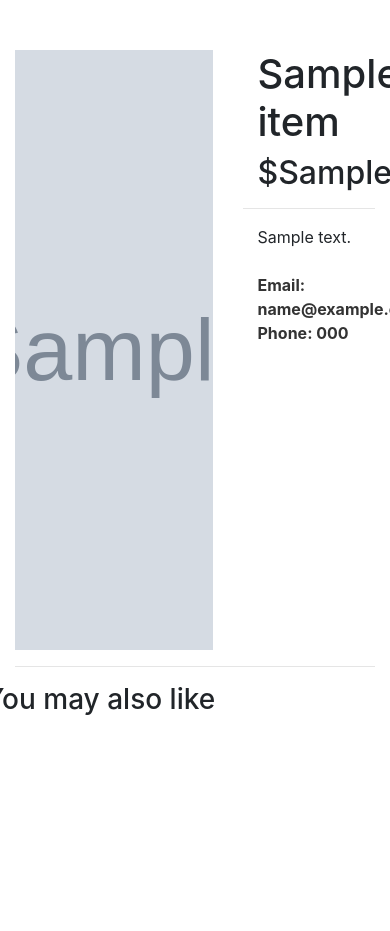
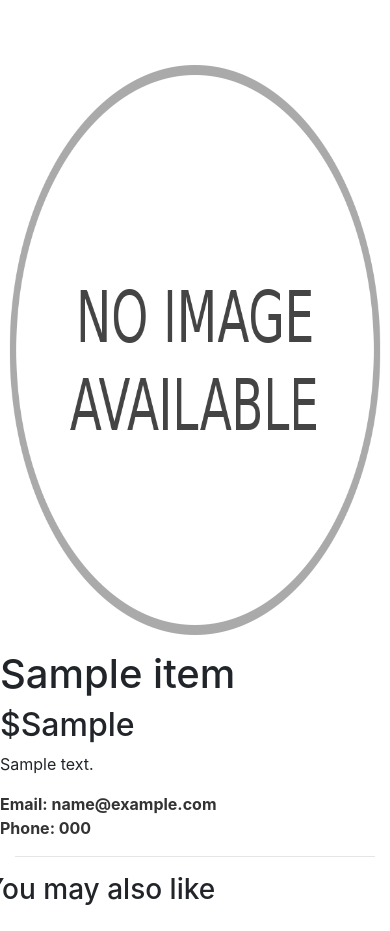
Before and after one commit to ahh1539/tiger_place, a Flask app: page /expanded-card/1 in a window 390 px wide; the page is wider, and only the part inside the window is pictured. Shown: the part 91-1022 px from the top of that part. Before the commit the page ends 806 px from the top of that part, so only its background shows below. Run offline with Flask 2, Linux system fonts and the light colour scheme; the visitor is signed in with stand-in values (Sample User, id 1); tables that the repository leaves empty hold one stand-in row (values such as "Sample post"); grey boxes marked "Sample" are stand-in pictures; some libraries are stand-ins or nearby versions.

Commit message:
added mobile view --- finally ---

```diff
--- a/mysite/templates/base.html
+++ b/mysite/templates/base.html
@@ -3,10 +3,11 @@
 
 <head>
     {% block styles %}
-        <link rel="stylesheet" type="text/css" href="{{url_for('static', filename='stylesheets/Bootstrap/css/bootstrap.min.css')}}">
+        <meta name="viewport" content="width=device-width, initial-scale=1">
         <link rel="stylesheet" href="{{url_for('static', filename = 'stylesheets/main.css')}}">
         <link rel="icon" href="{{url_for('static', filename = 'TigerPlace_Logo.png')}}">
         <link rel="stylesheet" href="{{url_for('static', filename = 'stylesheets/homepage_styles.css')}}">
+        <link rel="stylesheet" type="text/css" href="{{url_for('static', filename='stylesheets/Bootstrap/css/bootstrap.min.css')}}">
     {% endblock %}
 </head>
 
--- a/mysite/templates/card-expanded.html
+++ b/mysite/templates/card-expanded.html
@@ -40,13 +40,26 @@
 
 <div class="container" style="padding-top: 50px;">
     <div class="row">
-        <div class="col-7">
-            {% if item.img_path %}
+        <div class="d-md-none" id="mobile view">
+            <img class="img-fluid" style="height: 600px; width: 600px;" src="{{url_for('static', filename = 'images/no_image.png')}}" alt="pr-sample23"/>
+            <h1>{{item.name}}</h1>
+            <h2>${{item.price}}</h2>
+            <p>{{item.description}}</p>
+            <strong style="color: #333">
+                Email: {{user.email}}
+                <br>
+                Phone: {{user.phone_number}}
+            </strong>
+        </div>
+
+        <div class="col-7 d-none d-md-block">
+            {% if item.img_pathh %}
                 <img class="img-fluid" style="height: 600px; width: 600px;" src="{{url_for('static', filename = 'images/{}'.format(item.img_path))}}" alt="pr-sample23"/>
             {% else %}
                 <img class="img-fluid" style="height: 600px; width: 600px;" src="{{url_for('static', filename = 'images/no_image.png')}}" alt="pr-sample23"/>
-            {% endif %}        </div>
-        <div class="col-5">
+            {% endif %}
+        </div>
+        <div class="col-5 d-none d-md-block">
             <div class="col">
                 <h1>{{item.name}}</h1>
                 <h2>${{item.price}}</h2>
--- a/mysite/templates/faq.html
+++ b/mysite/templates/faq.html
@@ -1,6 +1,7 @@
 {% extends "base.html" %}
 
 {% block styles %}
+    <meta name="viewport" content="width=device-width, initial-scale=1">
     <link rel="stylesheet" href="{{url_for('static', filename = 'stylesheets/faq.css')}}">
 {% endblock %}
 
--- a/mysite/templates/sell.html
+++ b/mysite/templates/sell.html
@@ -16,7 +16,7 @@
 <div class="pl-3 pt-3">
     <a class="btn btn-light mx-1" href="/home" style="width: 80px;" role="button">Home</a>
 </div>
-<div class="shadow-lg container" style="width: 45vw; margin: auto;">
+<div class="shadow-lg container w-50" style="margin: auto;">
     <div style="text-align: center; padding-bottom: 15px;">
         <img src="{{url_for('static', filename = 'white_logo.png')}}" style="width: 200px;" />
     </div>
--- a/mysite/templates/splash-page.html
+++ b/mysite/templates/splash-page.html
@@ -1,7 +1,6 @@
 {% extends "base.html" %}
 {% block styles %}
 {{super()}}
-<link rel="stylesheet" href="{{url_for('static', filename = 'stylesheets/main.css')}}">
 <link rel="icon" href="{{url_for('static', filename = 'TigerPlace_Logo.png')}}">
 {% endblock %}
 {% block title %}Home{% endblock %}
```
